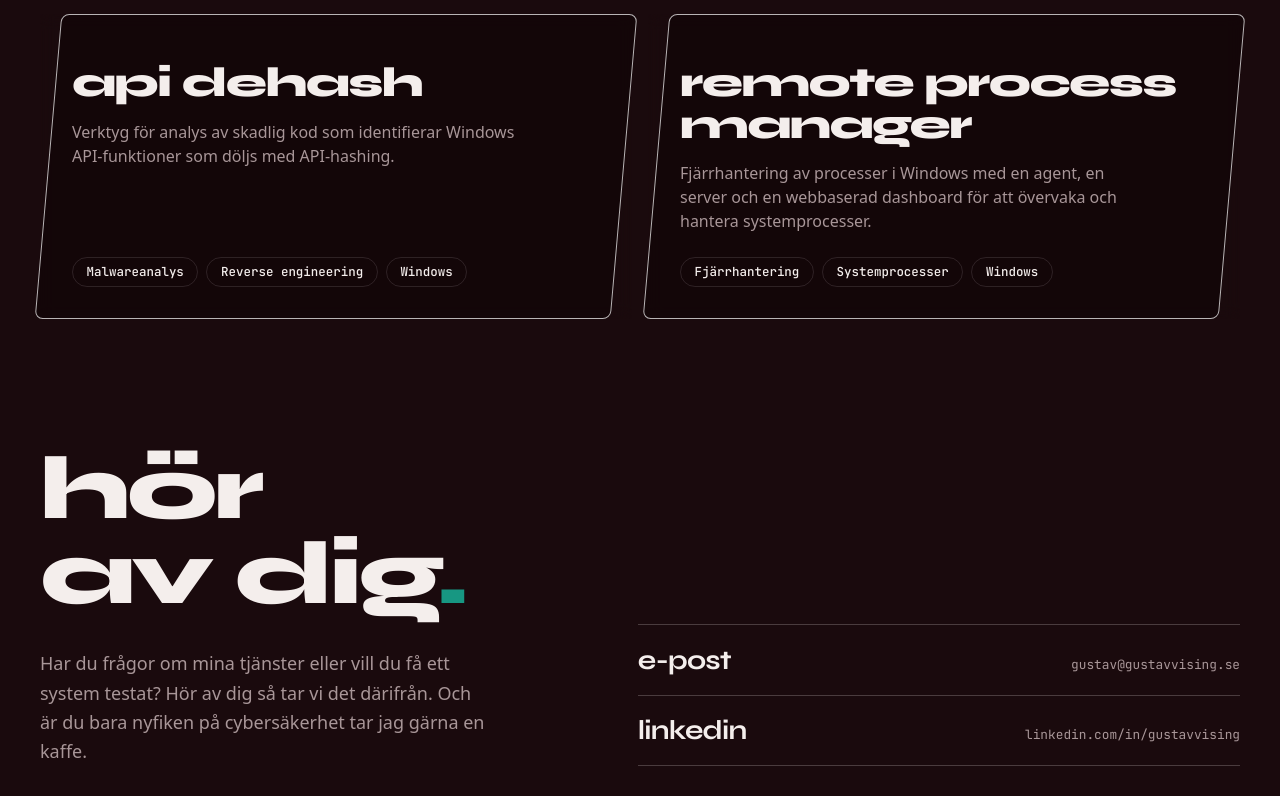
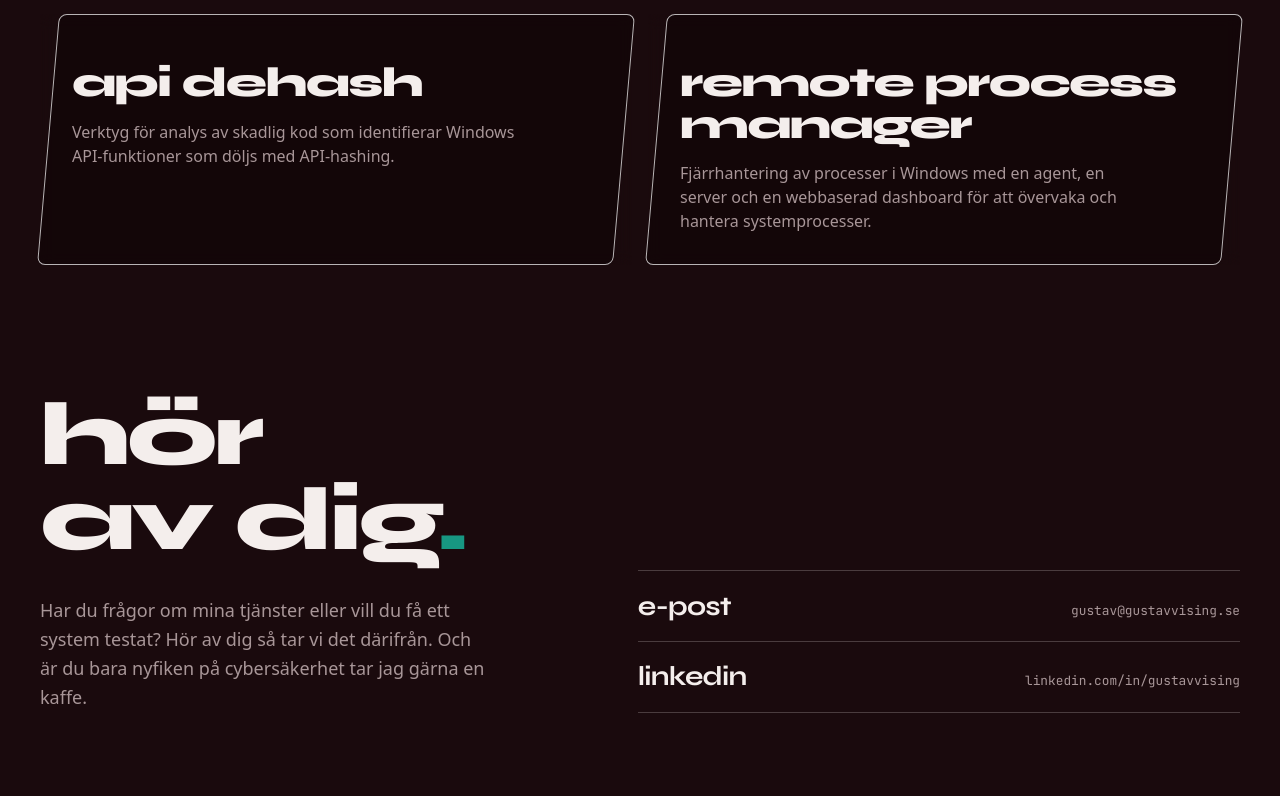
Before and after one commit to gustavvising/gustavvising.se, an Astro site: page / in a window 1280 px wide. Shown: the part 4248-5044 px from the top of the page. Built offline with nearby package versions, Linux system fonts and the light colour scheme; Astro itself is replaced by a stand-in of ours; some packages are replaced by stand-ins of ours.

Commit message:
style: delete project tags

```diff
--- a/src/pages/index.astro
+++ b/src/pages/index.astro
@@ -191,12 +191,6 @@ const socials = [
 			<p class="mt-4 max-w-md text-sm text-mute sm:text-base">
 			  Verktyg för analys av skadlig kod som identifierar Windows API-funktioner som döljs med API-hashing.
 			</p>
-
-			<ul class="mt-auto flex flex-wrap gap-2 pt-6">
-			  <li class="chip">Malwareanalys</li>
-			  <li class="chip">Reverse engineering</li>
-			  <li class="chip">Windows</li>
-			</ul>
 		  </a>
 		  <a
 			  href="https://github.com/gustavvising/RemoteProcessManager"
@@ -211,12 +205,6 @@ const socials = [
 			  <p class="mt-4 max-w-md text-sm text-mute sm:text-base">
 				Fjärrhantering av processer i Windows med en agent, en server och en webbaserad dashboard för att övervaka och hantera systemprocesser.
 			  </p>
-
-			  <ul class="mt-auto flex flex-wrap gap-2 pt-6">
-				<li class="chip">Fjärrhantering</li>
-				<li class="chip">Systemprocesser</li>
-				<li class="chip">Windows</li>
-			  </ul>
 			</a>
 		</div>
 	  </div>
```
